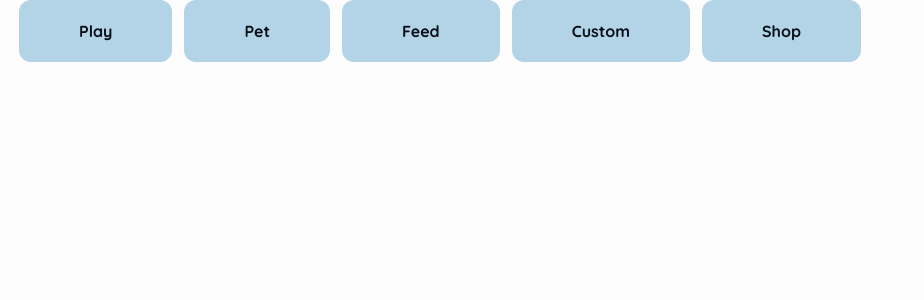
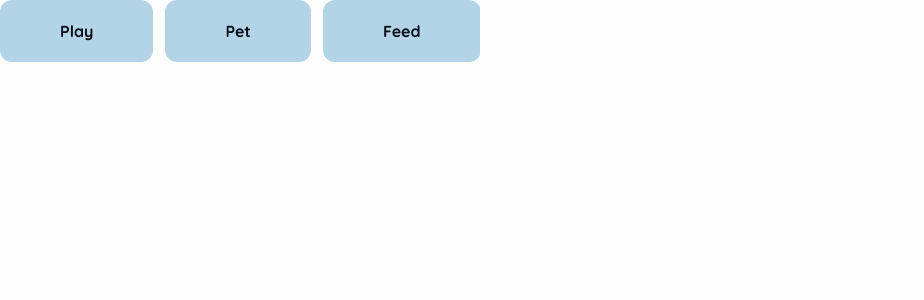
Before and after one commit to AlyssaHug/Design02_App, a Next.js app: page / in a window 1280 px wide. Shown: the top 300 px of the page, without its empty margins (0-924 px from the left). Built offline with nearby package versions, Linux system fonts and the light colour scheme.

Commit message:
slider movement

```diff
--- a/app/globals.css
+++ b/app/globals.css
@@ -11,7 +11,7 @@ html {
     font-family: Arial, Helvetica, sans-serif;
     max-width: 480px;
     display: flex;
-    flex-direction: columns;
+    flex-direction: column;
     justify-content: center;
 }
 
--- a/app/page.js
+++ b/app/page.js
@@ -3,11 +3,12 @@
 import Nav from "@/app/ui/navbar/navbar";
 import Slider from "@/app/ui/slider/slider";
 
+
 function Page() {
     return (
         <>
+ <Slider></Slider>
 
-            <Slider />
         </>
     );
 }
--- a/app/ui/slider/slider.module.css
+++ b/app/ui/slider/slider.module.css
@@ -20,6 +20,13 @@
     gap: 12px; /* Keep from your latest code */
     margin-left: 0px; /* Keep from your latest code */
     flex-wrap: nowrap; /* Single row for carousel */
-    padding-left: 50px;
-    margin-left: 350px;
+    padding-left: 0px;
+    margin-left: 0px;
+    overflow-x: auto;
+    scroll-behavior: smooth;
+    cursor: grab;
+    user-select: none;
+    -webkit-overflow-scrolling: touch;
+    scrollbar-width: none; /* Firefox */
+    box-sizing: border-box;
 }
```
